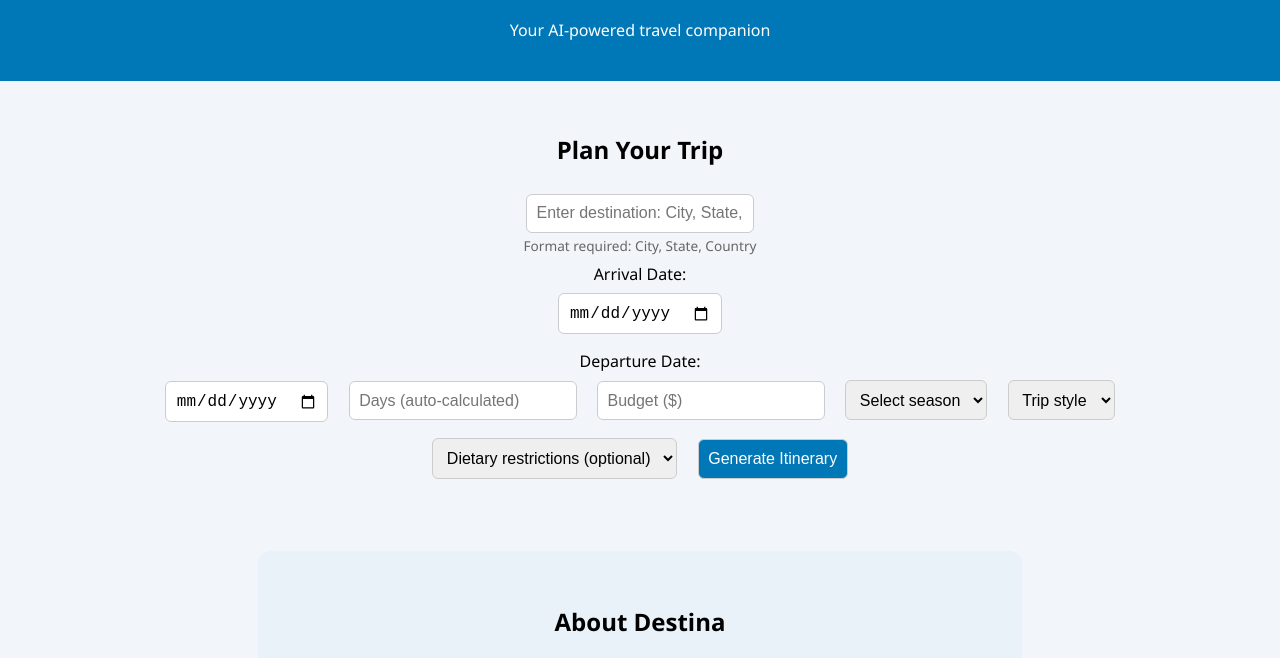
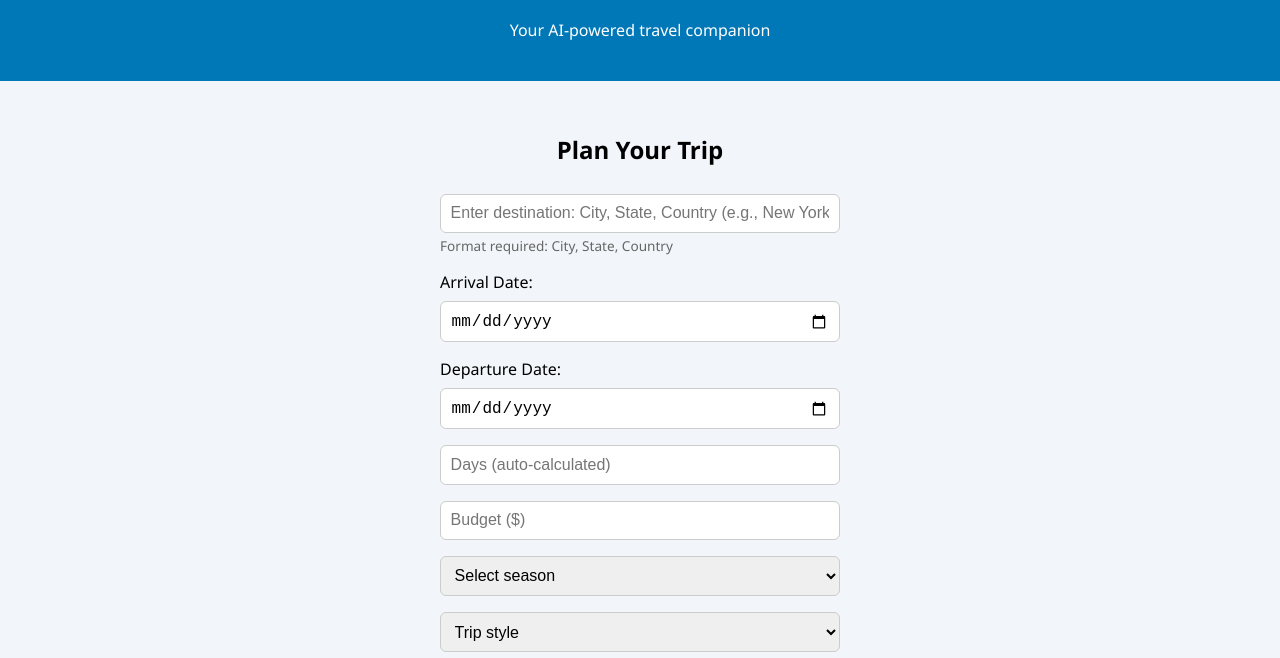
Before and after one commit to esafier-lab/Destina, a plain HTML site: page index.html in a window 1280 px wide. Shown: the part 91-749 px from the top of the page. Drawn offline with Linux system fonts and the light colour scheme.

Commit message:
Fix form layout - center form elements and align labels properly

```diff
--- a/index.html
+++ b/index.html
@@ -18,9 +18,9 @@
       <form id="tripForm" novalidate>
         <input type="text" id="destination" placeholder="Enter destination: City, State, Country (e.g., New York, NY, USA)" required />
         <small style="display: block; color: #666; font-size: 0.85em; margin-top: -0.3rem; margin-bottom: 0.5rem;">Format required: City, State, Country</small>
-        <label for="arrivalDate" style="display: block; margin-top: 0.5rem; font-weight: 500;">Arrival Date:</label>
+        <label for="arrivalDate" style="font-weight: 500;">Arrival Date:</label>
         <input type="date" id="arrivalDate" required />
-        <label for="departureDate" style="display: block; margin-top: 0.5rem; font-weight: 500;">Departure Date:</label>
+        <label for="departureDate" style="font-weight: 500;">Departure Date:</label>
         <input type="date" id="departureDate" required />
         <input type="number" id="days" placeholder="Days (auto-calculated)" required min="1" />
         <input type="number" id="budget" placeholder="Budget ($)" required min="0" step="0.01" />
--- a/style.css
+++ b/style.css
@@ -13,12 +13,39 @@ body {
 
   main { padding: 2rem; }
 
+  #search-section {
+    max-width: 600px;
+    margin: 0 auto;
+  }
+
+  #tripForm {
+    display: flex;
+    flex-direction: column;
+    align-items: center;
+  }
+
   input, select, button {
     padding: 0.6rem;
     margin: 0.5rem;
     border: 1px solid #ccc;
     border-radius: 6px;
     font-size: 1rem;
+    width: 100%;
+    max-width: 400px;
+    box-sizing: border-box;
+  }
+
+  label {
+    width: 100%;
+    max-width: 400px;
+    text-align: left;
+    margin-top: 0.5rem;
+  }
+
+  small {
+    width: 100%;
+    max-width: 400px;
+    text-align: left;
   }
 
   button {
```
